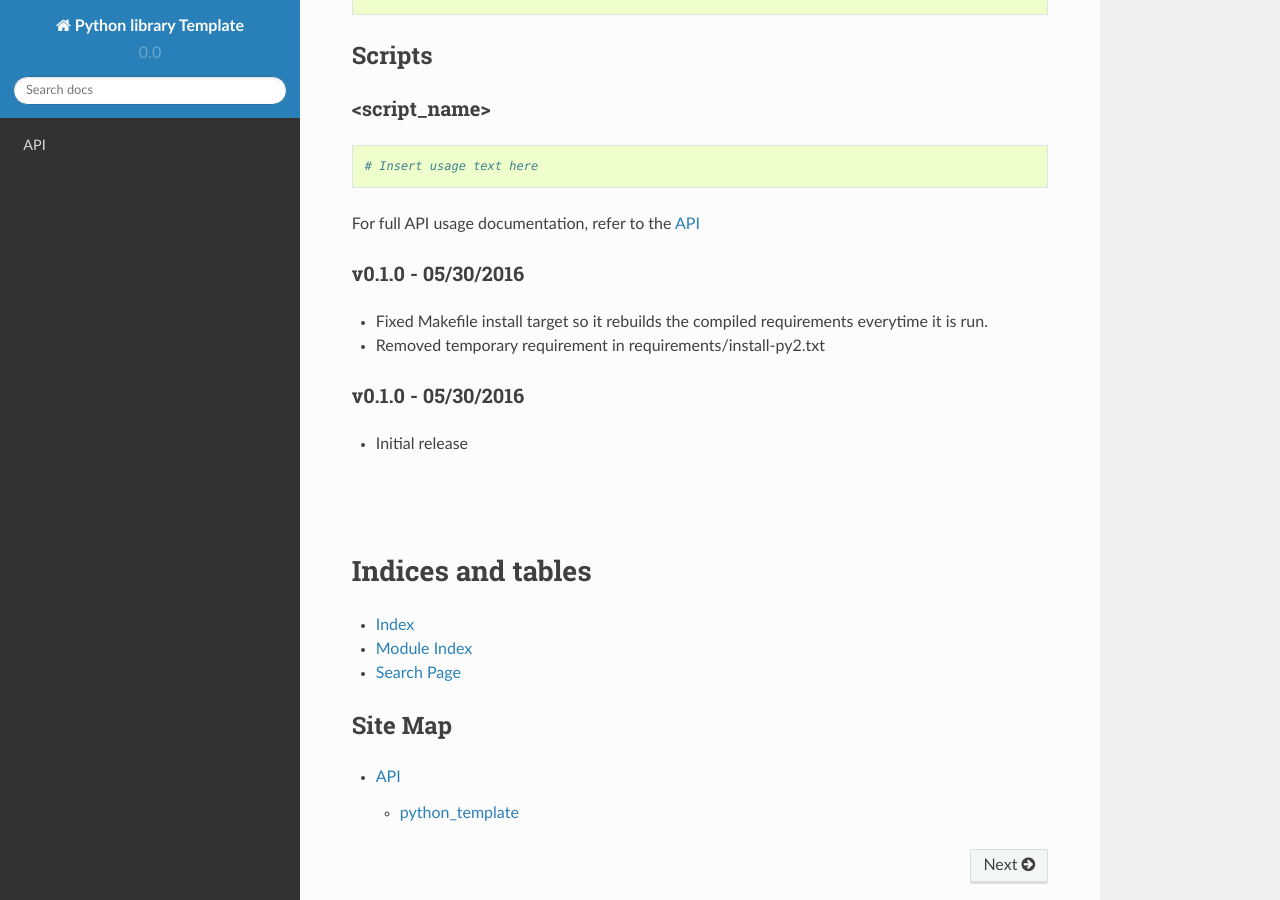
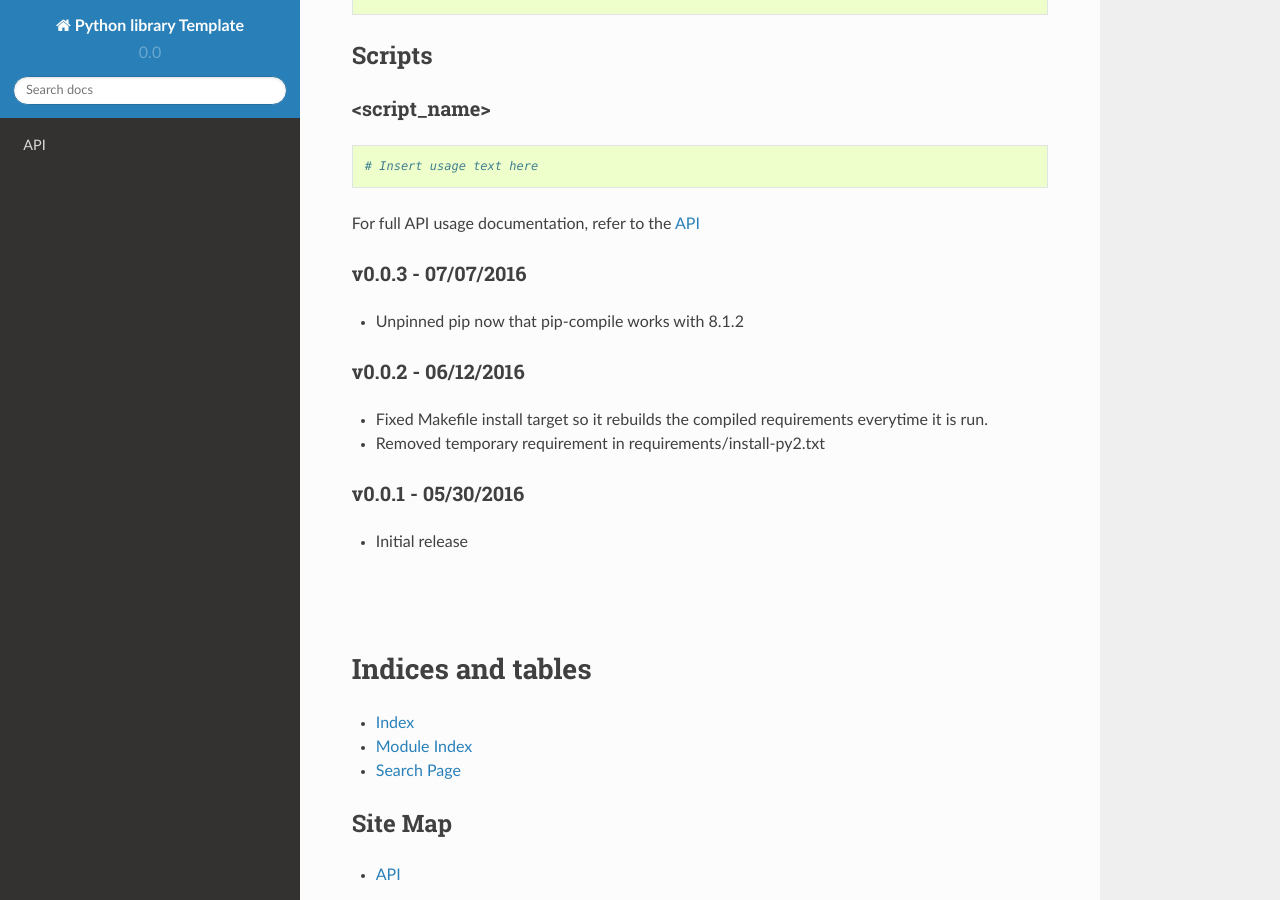
Before and after one commit to nfgallimore/quantopian-tools, a Sphinx documentation site: the page built from docs/index.rst, in a window 1280 px wide and 900 px high, scrolled down 611 px. Built offline with Sphinx 7.4.7 and the Read the Docs theme 2.0.0, drawn with Linux system fonts in a browser that asks for light colours.

Commit message:
Unpinned pip now that pip-compile works with 8.1.2

```diff
--- a/docs/index.rst
+++ b/docs/index.rst
@@ -46,14 +46,18 @@ Scripts
 
 For full API usage documentation, refer to the `API <api.html>`__
 
+v0.0.3 - 07/07/2016
+~~~~~~~~~~~~~~~~~~~
 
-v0.1.0 - 05/30/2016
+-  Unpinned pip now that pip-compile works with 8.1.2
+
+v0.0.2 - 06/12/2016
 ~~~~~~~~~~~~~~~~~~~
 
 -  Fixed Makefile install target so it rebuilds the compiled requirements everytime it is run.
 -  Removed temporary requirement in requirements/install-py2.txt
 
-v0.1.0 - 05/30/2016
+v0.0.1 - 05/30/2016
 ~~~~~~~~~~~~~~~~~~~
 
 -  Initial release
--- a/python_template/__init__.py
+++ b/python_template/__init__.py
@@ -7,9 +7,9 @@ from __future__ import print_function, absolute_import, division, unicode_litera
 #: Package Name
 __pkg_name__ = 'python_template'
 #: Version
-__version__ = '0.0.2'  # Follow semantic versioning (http://semver.org/)
+__version__ = '0.0.3'  # Follow semantic versioning (http://semver.org/)
 #: Release Date
-__release_date__ = '06/12/2016'
+__release_date__ = '07/07/2016'
 #: License
 __license__ = 'BSD'
 #: Project Name
```
Also changed, not shown: 1 other file.
